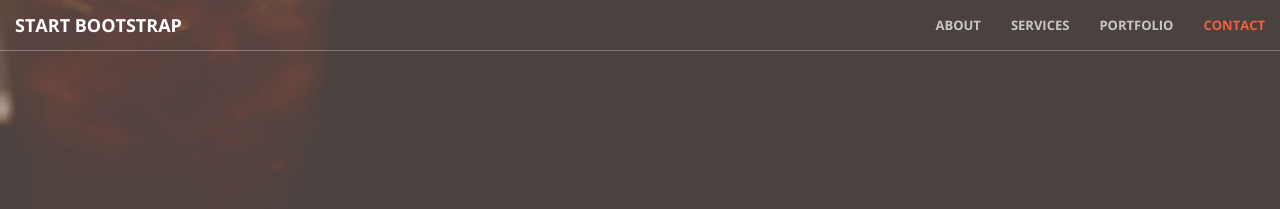
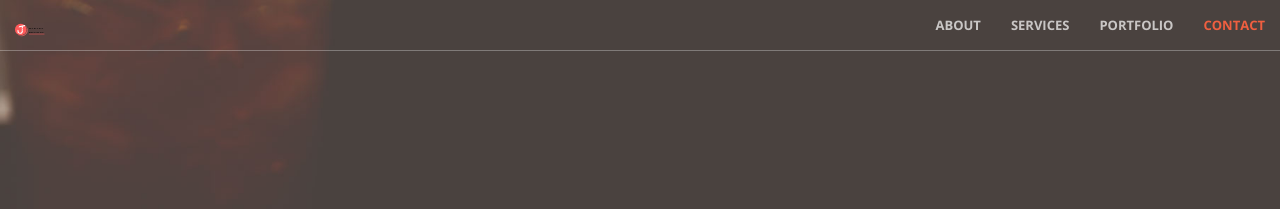
Before and after one commit to jeremiahh1198/jharveydesigns, a Jekyll site: the page built from index.html, in a window 1280 px wide. Shown: the top 209 px of the page. Built offline with Jekyll 4.4.1, drawn with Linux system fonts in a browser that asks for light colours.

Commit message:
Update nav.html

```diff
--- a/_includes/nav.html
+++ b/_includes/nav.html
@@ -8,7 +8,9 @@
                 <span class="icon-bar"></span>
                 <span class="icon-bar"></span>
             </button>
-            <a class="navbar-brand page-scroll" href="#page-top">Start Bootstrap</a>
+            <a class="navbar-brand page-scroll" href="#page-top">
+            <img src="/uploads/JHARVEY-LOGO-SVG.svg" width="30" height="30" alt="">
+            </a>
         </div>
 
         <!-- Collect the nav links, forms, and other content for toggling -->
```
